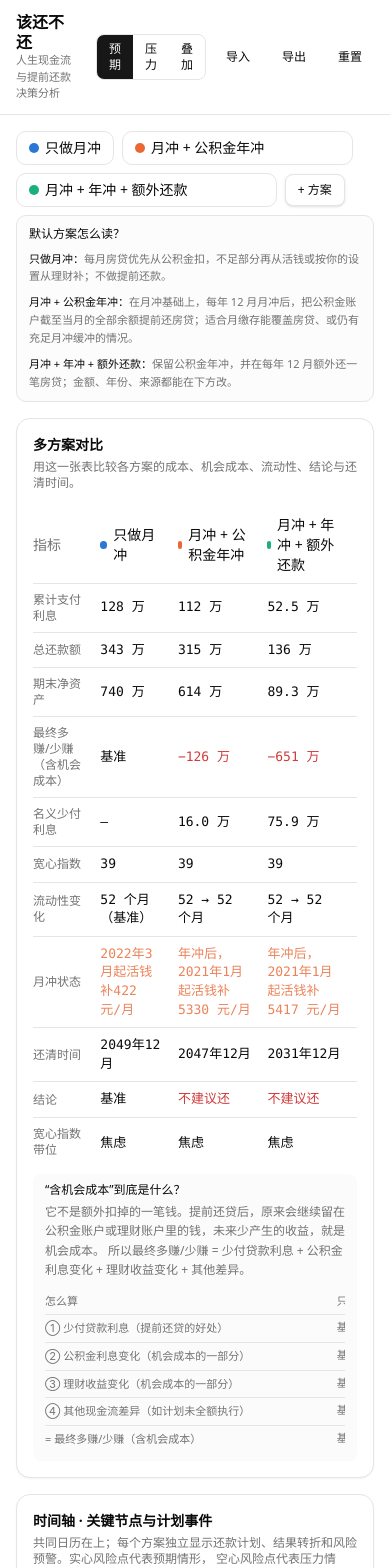
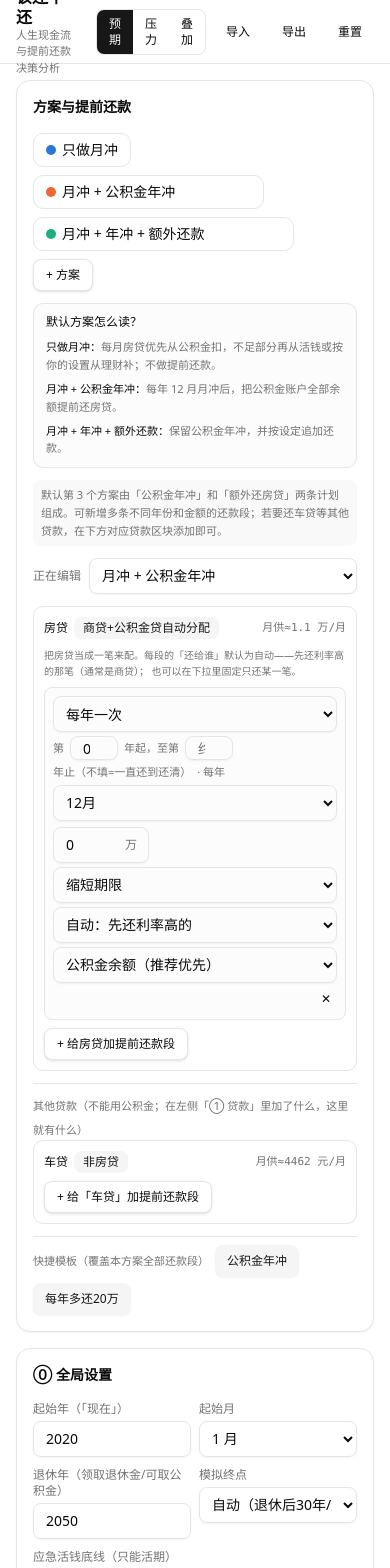
Before and after one commit to rccoder/Should-I-PrePay, a React (Vite) app: page / in a window 390 px wide. Shown: the top 1568 px of the page. Built offline with nearby package versions, Linux system fonts and the light colour scheme.

Commit message:
refactor: split input and results workspace

```diff
--- a/src/pages/DashboardPage.tsx
+++ b/src/pages/DashboardPage.tsx
@@ -58,8 +58,8 @@ export function DashboardPage() {
   return (
     <div className="min-h-screen">
       {/* 顶栏 */}
-      <header className="sticky top-0 z-10 border-b bg-background/95 backdrop-blur supports-[backdrop-filter]:bg-background/80">
-        <div className="mx-auto flex max-w-[1440px] items-center gap-4 px-4 py-3">
+      <header className="sticky top-0 z-10 h-16 border-b bg-background/95 backdrop-blur supports-[backdrop-filter]:bg-background/80">
+        <div className="mx-auto flex h-full max-w-[1440px] items-center gap-4 px-4">
           <div>
             <h1 className="text-base font-semibold leading-tight">该还不还</h1>
             <p className="text-[11px] text-muted-foreground">人生现金流与提前还款决策分析</p>
@@ -114,60 +114,25 @@ export function DashboardPage() {
         </div>
       </header>
 
-      <main className="mx-auto max-w-[1440px] px-4 py-4">
+      <main className="mx-auto max-w-[1440px] px-4 py-4 lg:h-[calc(100vh-4rem)] lg:overflow-hidden">
+        <div className="grid grid-cols-1 gap-4 lg:h-full lg:grid-cols-[400px_minmax(0,1fr)]">
+          {/* 左栏：输入 */}
+          <div className="space-y-4 lg:overflow-y-auto lg:pr-2">
+            <Card>
+              <CardHeader><CardTitle className="text-sm">方案与提前还款</CardTitle></CardHeader>
+              <CardContent className="space-y-3">
                 <ScenarioBar />
-
-        <section className="mt-2 rounded-lg border bg-muted/35 px-3 py-2.5">
+                <section className="rounded-lg border bg-muted/35 px-3 py-2.5">
                   <p className="text-xs font-medium">默认方案怎么读？</p>
-          <div className="mt-2 grid gap-2 text-[11px] leading-relaxed text-muted-foreground md:grid-cols-3">
-            <p>
-              <span className="font-medium text-foreground">只做月冲：</span>
-              每月房贷优先从公积金扣，不足部分再从活钱或按你的设置从理财补；不做提前还款。
-            </p>
-            <p>
-              <span className="font-medium text-foreground">月冲 + 公积金年冲：</span>
-              在月冲基础上，每年 12 月月冲后，把公积金账户截至当月的全部余额提前还房贷；适合月缴存能覆盖房贷、或仍有充足月冲缓冲的情况。
-            </p>
-            <p>
-              <span className="font-medium text-foreground">月冲 + 年冲 + 额外还款：</span>
-              保留公积金年冲，并在每年 12 月额外还一笔房贷；金额、年份、来源都能在下方改。
-            </p>
+                  <div className="mt-2 space-y-1.5 text-[11px] leading-relaxed text-muted-foreground">
+                    <p><span className="font-medium text-foreground">只做月冲：</span>每月房贷优先从公积金扣，不足部分再从活钱或按你的设置从理财补；不做提前还款。</p>
+                    <p><span className="font-medium text-foreground">月冲 + 公积金年冲：</span>每年 12 月月冲后，把公积金账户全部余额提前还房贷。</p>
+                    <p><span className="font-medium text-foreground">月冲 + 年冲 + 额外还款：</span>保留公积金年冲，并按设定追加还款。</p>
                   </div>
                 </section>
-
-        <section className="mt-4">
-          <Card>
-            <CardHeader>
-              <CardTitle className="text-sm">多方案对比</CardTitle>
-              <p className="text-xs text-muted-foreground">
-                用这一张表比较各方案的成本、机会成本、流动性、结论与还清时间。
-              </p>
-            </CardHeader>
-            <CardContent className="overflow-x-auto">
-              <ComparisonTable result={result} scenarios={scenarios} global={global} />
+                <ScenarioPrepayEditor />
               </CardContent>
             </Card>
-        </section>
-
-        {/* 时间轴：关键节点 + 计划事件（纯展示） */}
-        <section className="mt-4">
-          <Card>
-            <CardHeader>
-              <CardTitle className="text-sm">时间轴 · 关键节点与计划事件</CardTitle>
-              <p className="text-xs text-muted-foreground">
-                共同日历在上；每个方案独立显示还款计划、结果转折和风险预警。实心风险点代表预期情形，
-                空心风险点代表压力情形。悬停看原因与时间。
-              </p>
-            </CardHeader>
-            <CardContent>
-              <TimelineEditor horizon={result.horizonMonths} result={result} />
-            </CardContent>
-          </Card>
-        </section>
-
-        <div className="mt-4 grid grid-cols-1 gap-4 lg:grid-cols-[380px_1fr]">
-          {/* 左栏：输入 */}
-          <div className="space-y-4 lg:sticky lg:top-16 lg:max-h-[calc(100vh-5rem)] lg:overflow-y-auto lg:pr-1">
             <Card>
               <CardHeader>
                 <CardTitle className="text-sm">⓪ 全局设置</CardTitle>
@@ -234,18 +199,18 @@ export function DashboardPage() {
                 </div>
               </CardContent>
             </Card>
-            <Card>
-              <CardHeader>
-                <CardTitle className="text-sm">⑥ 提前还款计划（按方案）</CardTitle>
-              </CardHeader>
-              <CardContent>
-                <ScenarioPrepayEditor />
-              </CardContent>
-            </Card>
           </div>
 
           {/* 右侧：图表区 */}
-          <div className="space-y-4">
+          <div className="space-y-4 lg:overflow-y-auto lg:pr-2">
+            <Card>
+              <CardHeader><CardTitle className="text-sm">多方案对比</CardTitle><p className="text-xs text-muted-foreground">比较各方案的成本、机会成本、流动性、结论与还清时间。</p></CardHeader>
+              <CardContent className="overflow-x-auto"><ComparisonTable result={result} scenarios={scenarios} global={global} /></CardContent>
+            </Card>
+            <Card>
+              <CardHeader><CardTitle className="text-sm">时间轴 · 关键节点与计划事件</CardTitle><p className="text-xs text-muted-foreground">共同日历在上；每个方案独立显示还款计划、结果转折和风险预警。悬停看原因与时间。</p></CardHeader>
+              <CardContent><TimelineEditor horizon={result.horizonMonths} result={result} /></CardContent>
+            </Card>
             <Card>
               <CardHeader>
                 <CardTitle className="text-sm">流动资产（活钱+理财）</CardTitle>
@@ -336,22 +301,16 @@ export function DashboardPage() {
                 </CardContent>
               </Card>
             </div>
-          </div>
-        </div>
-
-        <footer className="mt-8 pb-8 text-center text-[11px] text-muted-foreground">
+            <footer className="pb-4 text-center text-[11px] text-muted-foreground">
               所有数据仅保存在本机浏览器（localStorage），不上传任何服务器。计算结果为简化模型，仅供参考。
               <br />
               开源地址：{' '}
-          <a
-            href="https://github.com/rccoder/Should-I-PrePay"
-            target="_blank"
-            rel="noopener noreferrer"
-            className="underline decoration-dotted underline-offset-2 hover:text-foreground"
-          >
+              <a href="https://github.com/rccoder/Should-I-PrePay" target="_blank" rel="noopener noreferrer" className="underline decoration-dotted underline-offset-2 hover:text-foreground">
                 github.com/rccoder/Should-I-PrePay
               </a>
             </footer>
+          </div>
+        </div>
       </main>
     </div>
   )
```
Also changed, not shown: 1 other file (tests, documents, lock files or other folders). Lines whose indentation alone changed are shown as unchanged.
